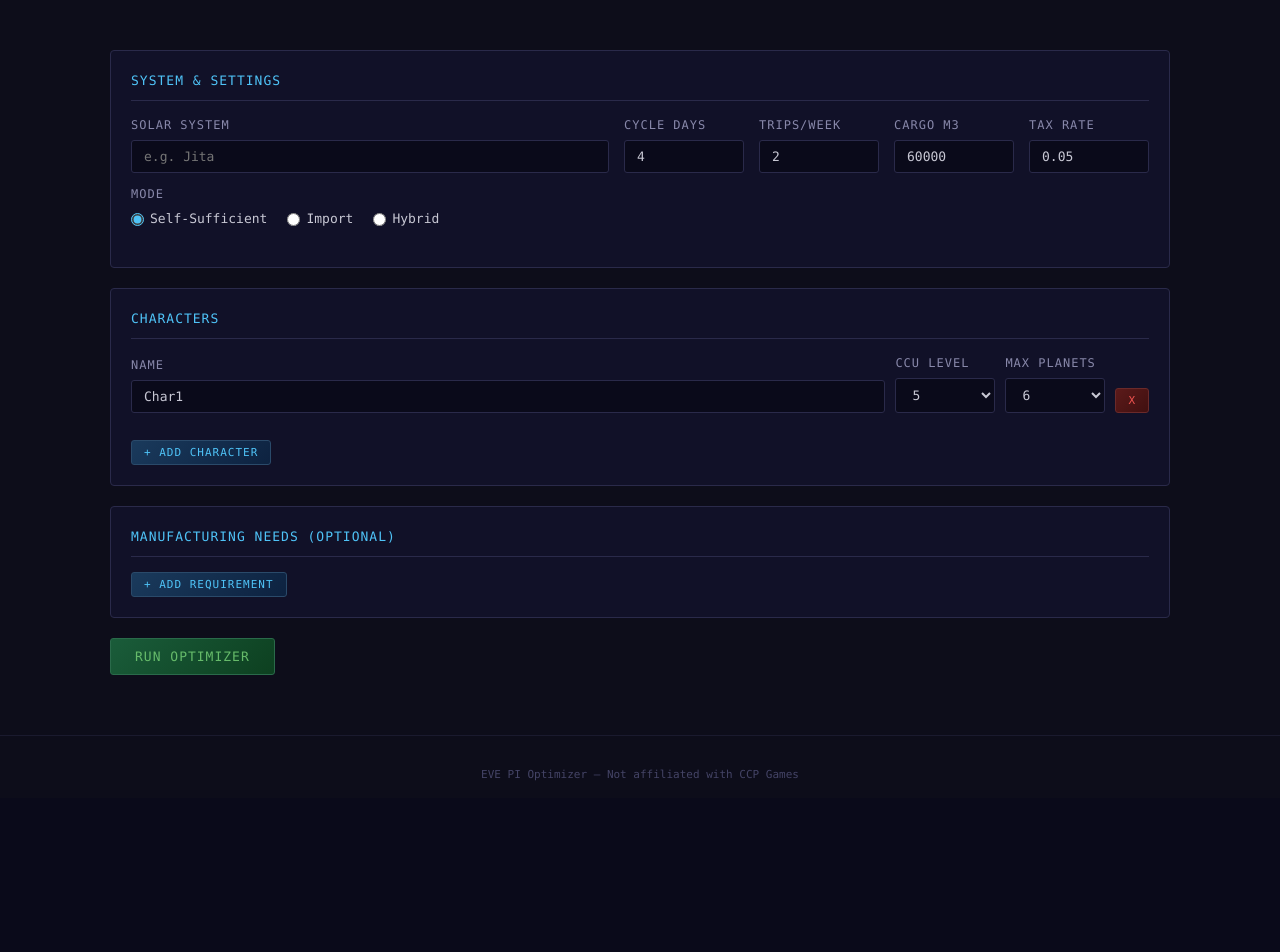
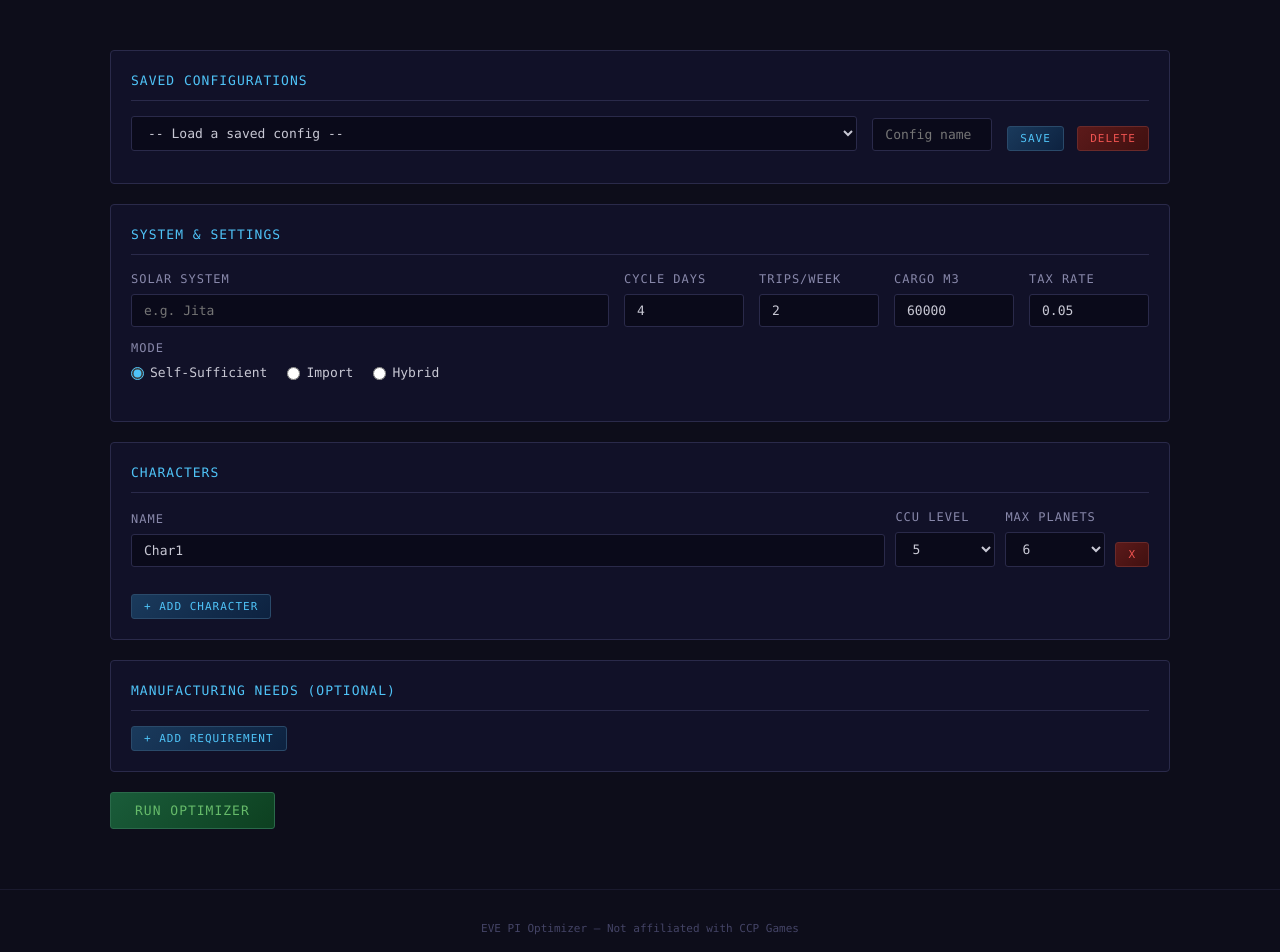
Before and after one commit to jwebbdev/eve-pi, a FastAPI app: page / in a window 1280 px wide. Shown: the part 103-1055 px from the top of the page. Before the commit the page ends 884 px from the top, so only its background shows below. Run offline with FastAPI, Linux system fonts and the light colour scheme.

Commit message:
Add config save/load/delete to web UI

```diff
--- a/eve_pi/web/app.py
+++ b/eve_pi/web/app.py
@@ -28,6 +28,10 @@ templates = Jinja2Templates(directory=Path(__file__).parent / "templates")
 # Load game data once at startup
 game_data = GameData.load()
 
+# Config storage directory
+CONFIGS_DIR = Path(__file__).parent.parent.parent / "configs"
+CONFIGS_DIR.mkdir(exist_ok=True)
+
 
 def _get_product_lists() -> dict:
     """Build categorized product lists from game data."""
@@ -56,10 +60,25 @@ async def home(request: Request):
     all_products = []
     for tier in ("p1", "p2", "p3", "p4"):
         all_products.extend(products_by_tier[tier])
+
+    # Check if loading a saved config
+    config_name = request.query_params.get("config")
+    form_values = None
+    if config_name:
+        path = CONFIGS_DIR / f"{config_name}.json"
+        if path.exists():
+            with open(path, "r", encoding="utf-8") as f:
+                form_values = json.load(f)
+
+    saved_configs = sorted(f.stem for f in CONFIGS_DIR.glob("*.json"))
+
     return _render(request, "index.html",
                    products_by_tier=products_by_tier,
                    all_products=all_products,
-                   planet_types=_get_planet_type_names())
+                   planet_types=_get_planet_type_names(),
+                   saved_configs=saved_configs,
+                   form_values=form_values,
+                   loaded_config=config_name or "")
 
 
 @app.post("/optimize", response_class=HTMLResponse)
@@ -224,6 +243,43 @@ async def convert_template_route(request: Request):
         return JSONResponse({"error": f"Conversion failed: {str(e)}"}, status_code=500)
 
 
+# --- Config save/load API ---
+
+@app.get("/api/configs", response_class=JSONResponse)
+async def list_configs():
+    configs = []
+    for f in sorted(CONFIGS_DIR.glob("*.json")):
+        configs.append(f.stem)
+    return JSONResponse({"configs": configs})
+
+
+@app.get("/api/configs/{name}", response_class=JSONResponse)
+async def load_config(name: str):
+    path = CONFIGS_DIR / f"{name}.json"
+    if not path.exists():
+        return JSONResponse({"error": f"Config '{name}' not found"}, status_code=404)
+    with open(path, "r", encoding="utf-8") as f:
+        data = json.load(f)
+    return JSONResponse(data)
+
+
+@app.post("/api/configs/{name}", response_class=JSONResponse)
+async def save_config(name: str, request: Request):
+    body = await request.json()
+    path = CONFIGS_DIR / f"{name}.json"
+    with open(path, "w", encoding="utf-8") as f:
+        json.dump(body, f, indent=2)
+    return JSONResponse({"status": "saved", "name": name})
+
+
+@app.delete("/api/configs/{name}", response_class=JSONResponse)
+async def delete_config(name: str):
+    path = CONFIGS_DIR / f"{name}.json"
+    if path.exists():
+        path.unlink()
+    return JSONResponse({"status": "deleted", "name": name})
+
+
 if __name__ == "__main__":
     import uvicorn
     import argparse
--- a/eve_pi/web/templates/index.html
+++ b/eve_pi/web/templates/index.html
@@ -6,6 +6,29 @@
 {% if error %}
 <div class="error-box">{{ error }}</div>
 {% endif %}
+
+<div class="panel">
+    <div class="panel-header">Saved Configurations</div>
+    <div class="form-row">
+        <div>
+            <select id="configSelect" onchange="loadConfig(this.value)">
+                <option value="">-- Load a saved config --</option>
+                {% if saved_configs %}
+                    {% for cfg in saved_configs %}
+                    <option value="{{ cfg }}" {{ 'selected' if loaded_config == cfg }}>{{ cfg }}</option>
+                    {% endfor %}
+                {% endif %}
+            </select>
+        </div>
+        <div class="narrow">
+            <input type="text" id="configName" placeholder="Config name" value="{{ loaded_config or '' }}">
+        </div>
+        <div class="action">
+            <button type="button" class="btn btn-sm" onclick="saveConfig()" style="margin-right:5px">Save</button>
+            <button type="button" class="btn btn-danger btn-sm" onclick="deleteConfig()">Delete</button>
+        </div>
+    </div>
+</div>
 
 <form method="post" action="/optimize" id="optimizerForm">
     <div class="panel">
@@ -261,5 +284,64 @@
     document.getElementById('optimizerForm').addEventListener('submit', function() {
         document.getElementById('processingOverlay').classList.add('active');
     });
+
+    // --- Config save/load ---
+    function gatherFormData() {
+        const chars = [];
+        document.querySelectorAll('#characters .dynamic-item').forEach(item => {
+            chars.push({
+                name: item.querySelector('[name="char_name"]').value,
+                ccu_level: parseInt(item.querySelector('[name="char_ccu"]').value),
+                max_planets: parseInt(item.querySelector('[name="char_max_planets"]').value),
+            });
+        });
+        const mfg = [];
+        document.querySelectorAll('#manufacturing .dynamic-item').forEach(item => {
+            const product = item.querySelector('[name="mfg_product"]').value;
+            const qty = parseInt(item.querySelector('[name="mfg_quantity"]').value);
+            if (product && qty > 0) mfg.push({product, quantity_per_week: qty});
+        });
+        return {
+            system: document.getElementById('system').value,
+            mode: document.querySelector('input[name="mode"]:checked')?.value || 'self_sufficient',
+            cycle_days: parseFloat(document.getElementById('cycle_days').value),
+            trips_per_week: parseInt(document.getElementById('trips_per_week').value),
+            cargo_m3: parseFloat(document.getElementById('cargo_m3').value),
+            tax_rate: parseFloat(document.getElementById('tax_rate').value),
+            characters: chars,
+            manufacturing_needs: mfg,
+        };
+    }
+
+    function saveConfig() {
+        const name = document.getElementById('configName').value.trim();
+        if (!name) { alert('Enter a config name'); return; }
+        const data = gatherFormData();
+        fetch(`/api/configs/${encodeURIComponent(name)}`, {
+            method: 'POST',
+            headers: {'Content-Type': 'application/json'},
+            body: JSON.stringify(data),
+        }).then(r => r.json()).then(result => {
+            if (result.status === 'saved') {
+                // Refresh to show in dropdown
+                window.location.href = `/?config=${encodeURIComponent(name)}`;
+            }
+        });
+    }
+
+    function loadConfig(name) {
+        if (!name) return;
+        window.location.href = `/?config=${encodeURIComponent(name)}`;
+    }
+
+    function deleteConfig() {
+        const name = document.getElementById('configName').value.trim() ||
+                     document.getElementById('configSelect').value;
+        if (!name) { alert('Select or enter a config name to delete'); return; }
+        if (!confirm(`Delete config "${name}"?`)) return;
+        fetch(`/api/configs/${encodeURIComponent(name)}`, {method: 'DELETE'})
+            .then(r => r.json())
+            .then(() => window.location.href = '/');
+    }
 </script>
 {% endblock %}
```
